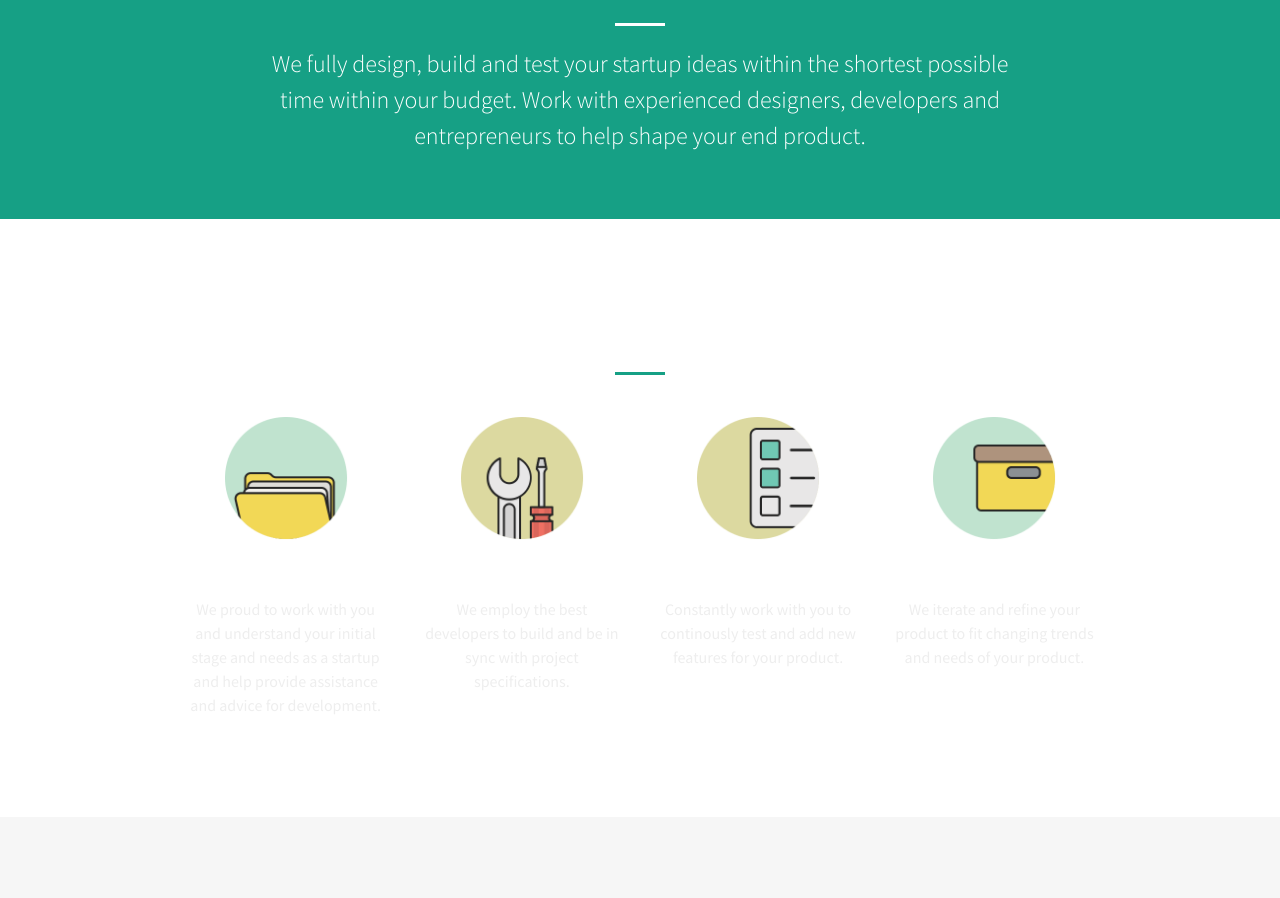
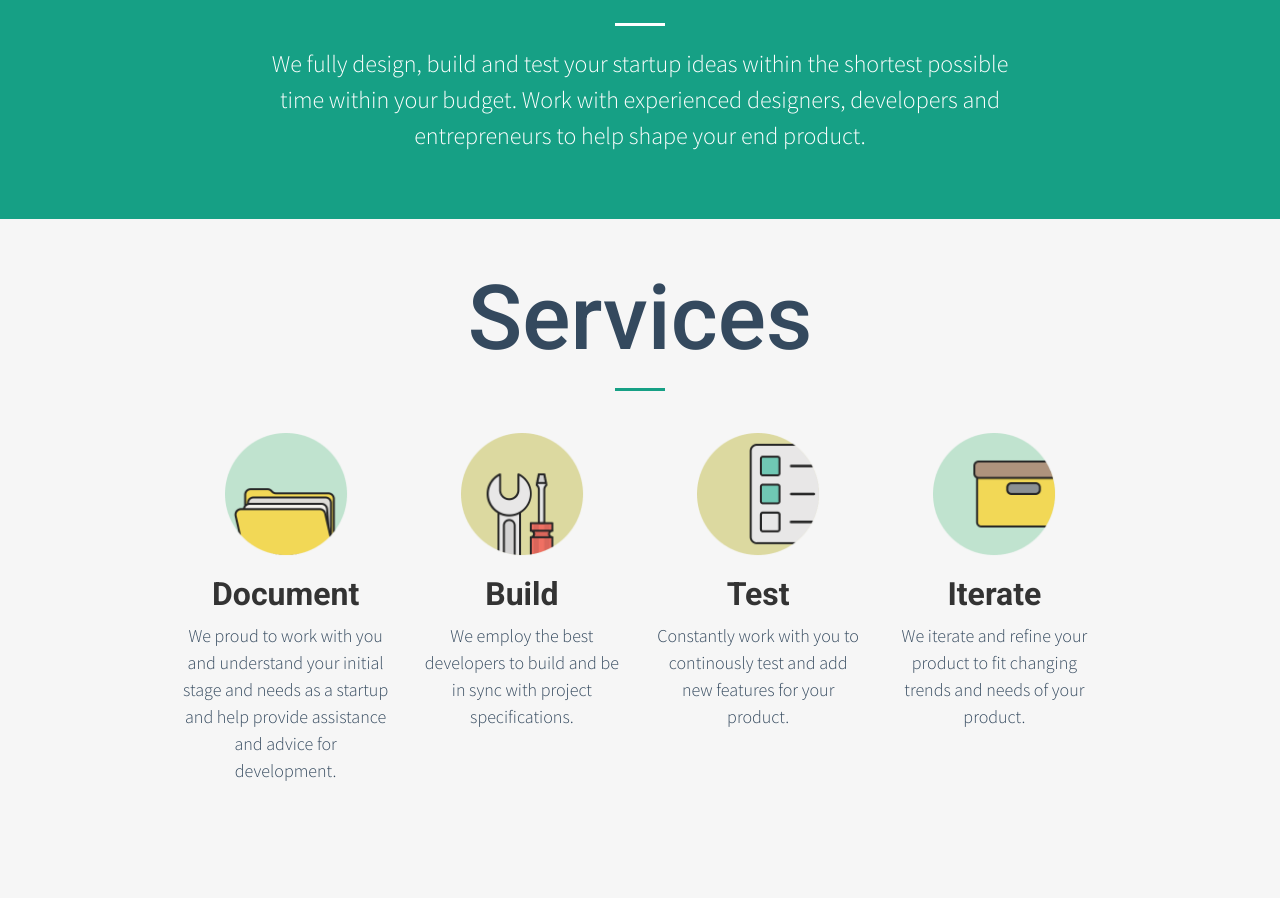
Before and after one commit to code4startups/code4startups.github.io, a website: page index.html in a window 1280 px wide. Shown: the part 842-1740 px from the top of the page. Drawn offline with Linux system fonts and the light colour scheme.

Commit message:
work on service page

```diff
--- a/index.html
+++ b/index.html
@@ -105,7 +105,7 @@
       <div class="container">
         <div class="row">
           <div class="col-lg-12 text-center">
-            <h2 class="section-heading" style="color: #FFF;">Our Service</h2>
+            <h2 class="section-heading">Services</h2>
             <hr class="primary">
           </div>
         </div>
--- a/less/creative.less
+++ b/less/creative.less
@@ -82,6 +82,28 @@ section#about {
     p {
         font-size: 24px;
         font-weight: 300;
+    }
+}
+
+section#services {
+    background-color: #F6F6F6;
+    padding: 50px 0;
+
+    .section-heading {
+        font-size: 90px;
+        font-weight: 500;
+        color: @theme-comp1;
+    }
+
+    .service-box {
+        h3 {
+            font-size: 32px;
+        }
+
+        p {
+            font-size: 18px;
+            font-weight: 300;
+        }
     }
 }
 
@@ -263,7 +285,7 @@ header {
 
 .section-heading {
     margin-top: 0;
-    color: @theme-comp1;
+    color: @theme-primary;
     font-weight: 600;
 }
 
@@ -271,7 +293,7 @@ header {
     max-width: 400px;
     margin: 50px auto 0;
     h3{
-      color: #FFF;
+      color: #333;
       font-weight: 600;
     }
 
@@ -280,7 +302,7 @@ header {
     }
     p {
         margin-bottom: 0;
-        color: #eeeeee;
+        color: @theme-comp1;
     }
     img{
       width: 126px;
--- a/less/variables.less
+++ b/less/variables.less
@@ -3,6 +3,6 @@
 // @theme-primary: #C0392B;
 @theme-primary: #16A085;
 @theme-dark: #222;
-@theme-comp1: #FFB53D;
+@theme-comp1: #34495E;
 // font-family: 'Roboto', sans-serif;
 // font-family: 'Source Sans Pro', sans-serif;
```
Also changed, not shown: css/creative.css.
